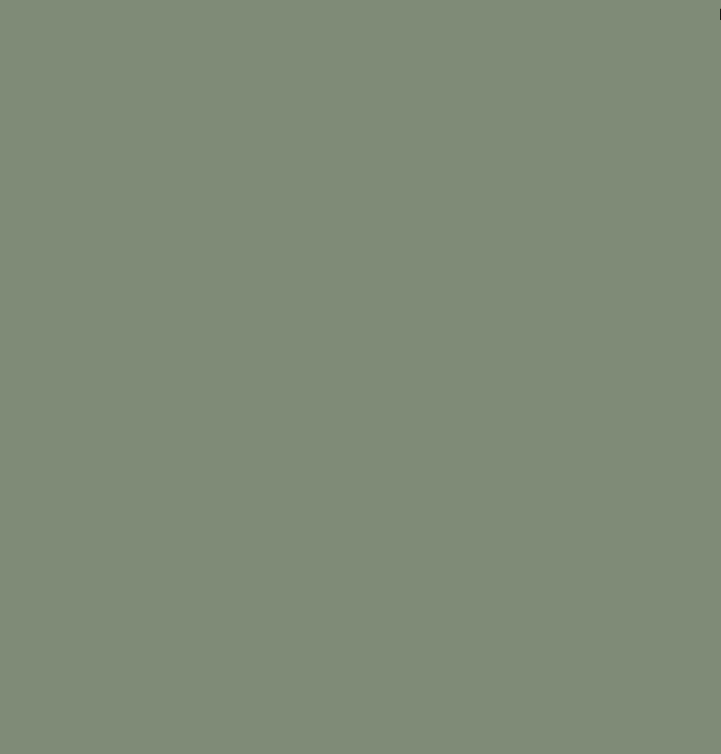
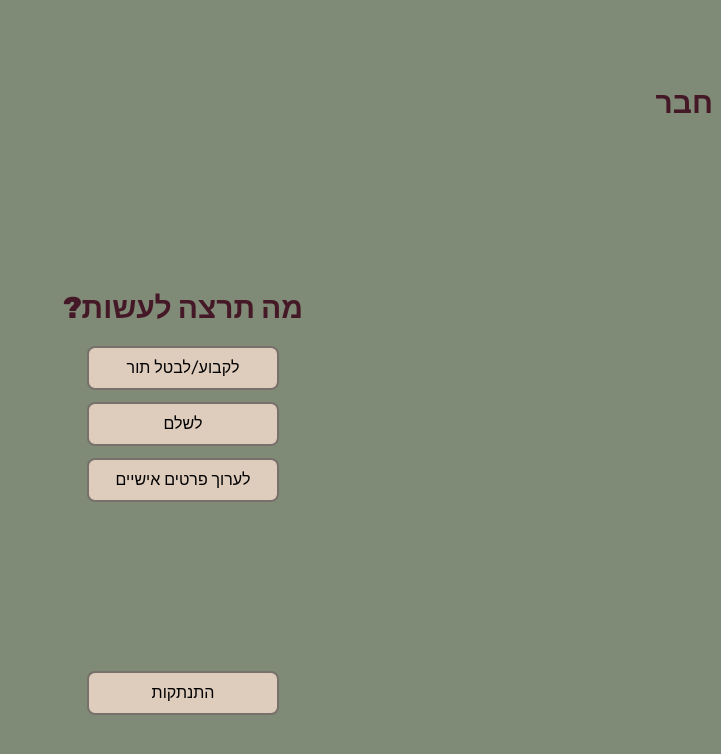
Before and after one commit to YairSadan/Clients-Management, a Next.js app: page /user in a window 1280 px wide. Shown: the top 754 px of the page, without its empty margins (559-1280 px from the left). Built offline with nearby package versions, Linux system fonts and the light colour scheme.

Commit message:
user homepage init

```diff
--- /dev/null
+++ b/src/app/ui/globalComponents/LogoutBtn.tsx
@@ -0,0 +1,7 @@
+import React from "react";
+
+const LogoutBtn = () => {
+	return <button className="btn-primary">התנתקות</button>;
+};
+
+export default LogoutBtn;
--- /dev/null
+++ b/src/app/user/components/Options.tsx
@@ -0,0 +1,13 @@
+import React from "react";
+
+const Options = () => {
+	return (
+		<>
+			<button className="btn-primary">לקבוע/לבטל תור</button>
+			<button className="btn-primary">לשלם</button>
+			<button className="btn-primary">לערוך פרטים אישיים</button>
+		</>
+	);
+};
+
+export default Options;
--- a/src/app/user/page.tsx
+++ b/src/app/user/page.tsx
@@ -1,9 +1,20 @@
-import React from 'react'
+import React from "react";
+import Options from "./components/Options";
+import LogoutBtn from "../ui/globalComponents/LogoutBtn";
 
-const page = () => {
-  return (
-    <div>page</div>
-  )
-}
+const ClientHome = () => {
+	return (
+		<main className="page-primary justify-around">
+			<div className="flex flex-row justify-start w-full">
+				<h1 className="title-primary pr-8">שלום חבר</h1>
+			</div>
+			<div className="flex flex-col items-center gap-3">
+				<h1 className="title-primary pb-2">מה תרצה לעשות?</h1>
+				<Options />
+			</div>
+			<LogoutBtn />
+		</main>
+	);
+};
 
-export default page
+export default ClientHome;
```
